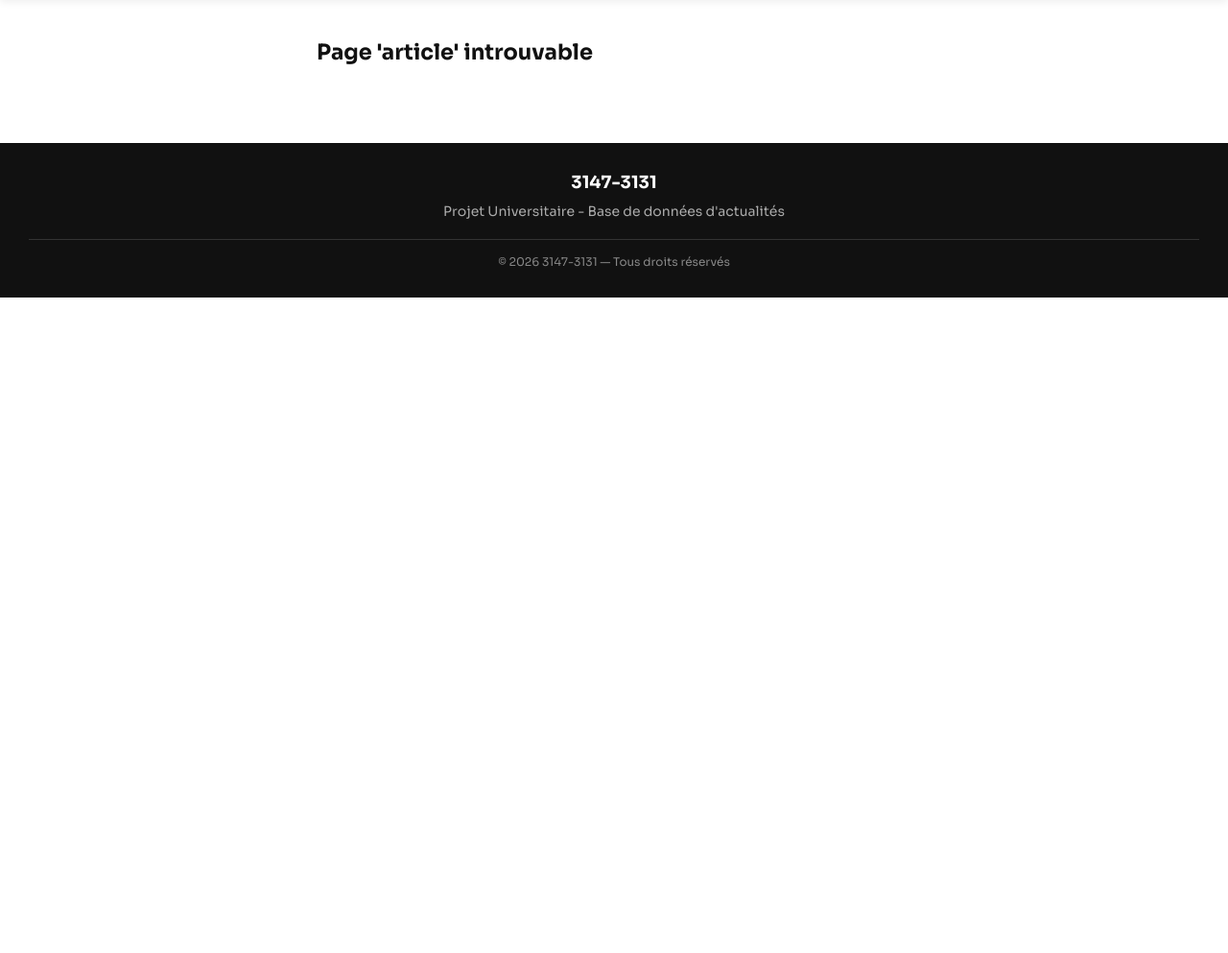
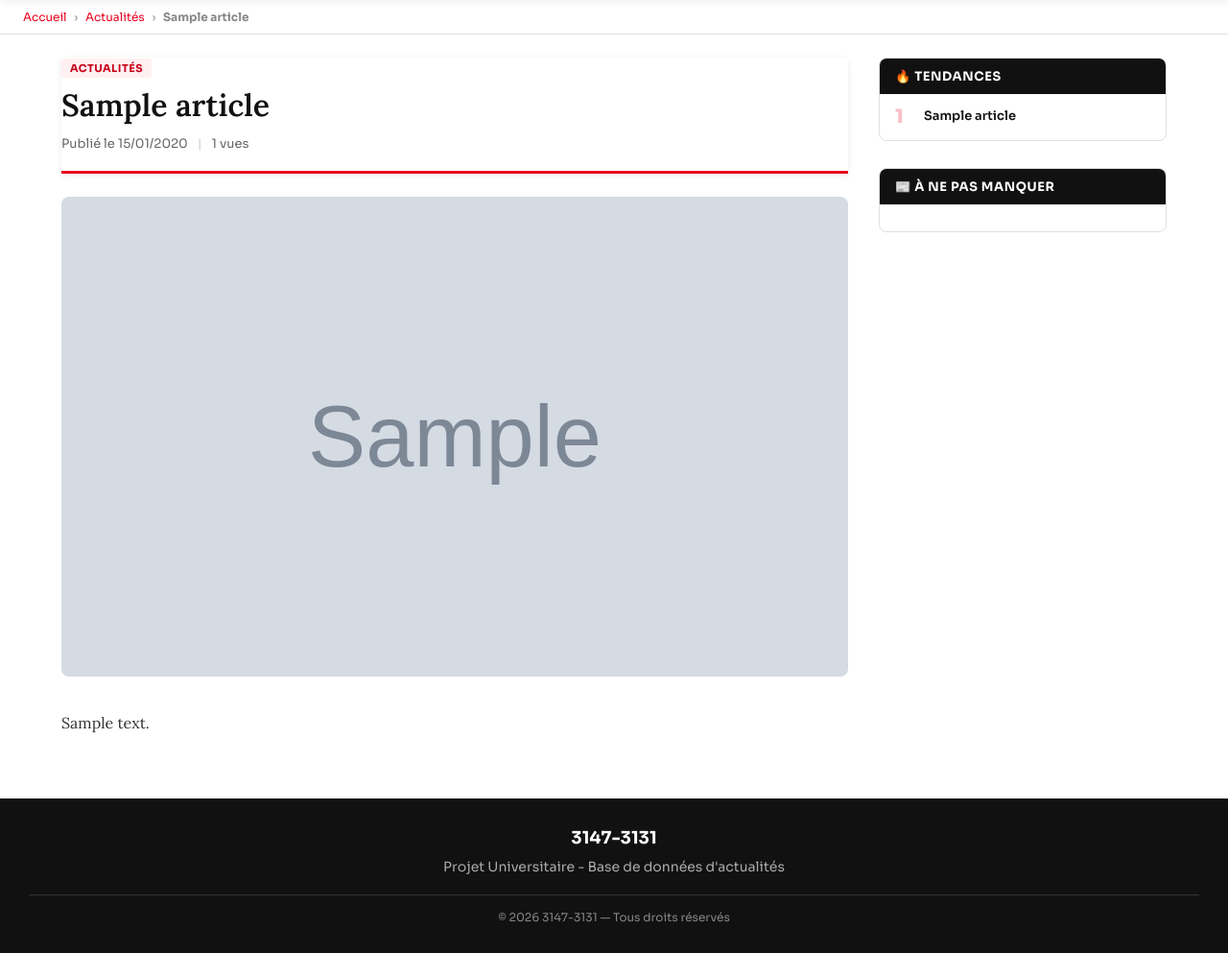
Before and after one commit to Tendriniavvo/SEO-Practise, a PHP site: the page made by www/front/index.php in a window 1280 px wide. Shown: the part 102-1095 px from the top of the page at 96% size. Before the commit the page ends 412 px from the top, so only its background shows below. Run offline with PHP 8.4, Linux system fonts and the light colour scheme; data comes from the database, SQL or seed files in the repository; tables that the repository leaves empty hold one stand-in row (values such as "Sample post"); grey boxes marked "Sample" are stand-in pictures.

Commit message:
on applique le contenu , create details

```diff
--- a/www/front/inc/fonction.php
+++ b/www/front/inc/fonction.php
@@ -280,3 +280,46 @@ function frontImageUrl($imageUrl) {
 
     return '/front/assets/' . ltrim($url, '/');
 }
+
+// ─────────────────────────────────────────────
+// Récupère un article complet par son slug
+// ─────────────────────────────────────────────
+function getArticleBySlug($pdo, $slug) {
+    try {
+        $sql = "
+            SELECT
+                a.id_article,
+                a.titre,
+                a.contenu,
+                a.slug         AS article_slug,
+                a.date_publication,
+                a.nb_vues,
+                c.nom          AS categorie_nom,
+                c.slug         AS categorie_slug,
+                i.image_url,
+                i.alt_text
+            FROM fait_article a
+            JOIN dim_categorie c ON a.id_categorie = c.id_categorie
+            LEFT JOIN fait_article_image i ON i.id_article = a.id_article AND i.is_main = 1
+            WHERE a.slug = :slug AND a.is_active = 1
+            LIMIT 1
+        ";
+        $stmt = $pdo->prepare($sql);
+        $stmt->execute([':slug' => $slug]);
+        return $stmt->fetch();
+    } catch (\PDOException $e) {
+        return null;
+    }
+}
+
+// ─────────────────────────────────────────────
+// Incrémenter les vues d'un article
+// ─────────────────────────────────────────────
+function incrementArticleViews($pdo, $id) {
+    try {
+        $stmt = $pdo->prepare("UPDATE fait_article SET nb_vues = nb_vues + 1 WHERE id_article = :id");
+        $stmt->execute([':id' => $id]);
+    } catch (\PDOException $e) {
+        // Ignorer l'erreur silencieusement
+    }
+}
--- /dev/null
+++ b/www/front/pages/pages/article.php
@@ -0,0 +1,157 @@
+<?php
+// Chemin : www/front/pages/pages/article.php
+
+$slug = isset($_GET['slug']) ? $_GET['slug'] : null;
+
+$article = null;
+if ($slug) {
+    $article = getArticleBySlug($pdo, $slug);
+    if ($article) {
+        incrementArticleViews($pdo, $article['id_article']);
+    }
+}
+
+if (!$article) {
+    echo "<div class='container'><main><h1>Article introuvable</h1><p>Cet article n'existe pas ou n'est plus disponible.</p></main></div>";
+    return;
+}
+
+// Sidebar
+$tendances = getTendances($pdo, 6);
+$aNePasManquer = getANePasManquer($pdo, $article['id_article'], 3);
+?>
+
+<div class="breadcrumb">
+    <a href="/front/">Accueil</a>
+    <span>›</span>
+    <a href="?page=actu_generale&categorie=<?= urlencode($article['categorie_slug']) ?>"><?= htmlspecialchars($article['categorie_nom']) ?></a>
+    <span>›</span>
+    <strong><?= htmlspecialchars($article['titre']) ?></strong>
+</div>
+
+<div class="container">
+    <main>
+        <article class="full-article">
+            <header class="article-header" style="margin-bottom: 24px;">
+                <span class="tag" style="margin-bottom: 10px; display: inline-block;"><?= htmlspecialchars($article['categorie_nom']) ?></span>
+                <h1 style="font-size: 32px; font-weight: 800; line-height: 1.2; margin-bottom: 12px; font-family: 'Lora', serif;">
+                    <?= htmlspecialchars($article['titre']) ?>
+                </h1>
+                <div class="meta" style="font-size: 13px; color: #666; margin-bottom: 20px;">
+                    Publié le <?= formatDateRelative($article['date_publication']) ?>
+                    <span class="sep">|</span>
+                    <?= (int)$article['nb_vues'] ?> vues
+                </div>
+            </header>
+
+            <?php if (!empty($article['image_url'])): ?>
+                <figure style="margin-bottom: 30px;">
+                    <img
+                        src="<?= htmlspecialchars(frontImageUrl($article['image_url'])) ?>"
+                        alt="<?= htmlspecialchars($article['alt_text'] ?? $article['titre']) ?>"
+                        style="width: 100%; max-height: 500px; object-fit: cover; border-radius: 8px;"
+                    />
+                </figure>
+            <?php endif; ?>
+
+            <!-- Style spécial pour encadrer le contenu riche issu de TinyMCE -->
+            <style>
+                .tinymce-content {
+                    font-size: 16px;
+                    line-height: 1.8;
+                    color: #333;
+                    font-family: 'Lora', serif;
+                }
+                .tinymce-content p {
+                    margin-bottom: 20px;
+                }
+                .tinymce-content h1, .tinymce-content h2, .tinymce-content h3, .tinymce-content h4 {
+                    margin-top: 30px;
+                    margin-bottom: 15px;
+                    color: var(--dark);
+                    font-family: 'Sora', sans-serif;
+                    font-weight: 700;
+                    line-height: 1.3;
+                }
+                .tinymce-content img {
+                    max-width: 100%; /* Empêche l'image de déborder */
+                    height: auto;    /* Garde les proportions */
+                    border-radius: 6px;
+                    margin: 20px 0;
+                    display: block;  /* Au cas où l'image serait inline */
+                    box-shadow: 0 4px 12px rgba(0,0,0,0.1);
+                }
+                .tinymce-content a {
+                    color: var(--red);
+                    text-decoration: underline;
+                }
+                .tinymce-content ul, .tinymce-content ol {
+                    margin-left: 40px;
+                    margin-bottom: 20px;
+                }
+                .tinymce-content blockquote {
+                    border-left: 4px solid var(--red);
+                    padding-left: 15px;
+                    margin-left: 0;
+                    font-style: italic;
+                    color: #555;
+                    background: var(--light);
+                    padding: 10px 15px;
+                    border-radius: 0 6px 6px 0;
+                }
+            </style>
+
+            <!-- Affichage du contenu de l'article sans altération pour respecter les balises HTML -->
+            <div class="tinymce-content">
+                <?= $article['contenu'] ?>
+            </div>
+        </article>
+    </main>
+
+    <!-- SIDEBAR -->
+    <aside class="sidebar">
+        <!-- Tendances -->
+        <div class="widget">
+            <div class="widget-header">🔥 Tendances</div>
+            <div class="widget-body">
+                <ul class="trending-list">
+                    <?php if (!empty($tendances)): ?>
+                        <?php foreach ($tendances as $i => $t): ?>
+                        <li>
+                            <span class="trend-num"><?= $i + 1 ?></span>
+                            <a href="?page=article&slug=<?= urlencode($t['article_slug']) ?>">
+                                <?= htmlspecialchars($t['titre']) ?>
+                            </a>
+                        </li>
+                        <?php endforeach; ?>
+                    <?php else: ?>
+                        <li><span>Aucune tendance disponible.</span></li>
+                    <?php endif; ?>
+                </ul>
+            </div>
+        </div>
+
+        <!-- À ne pas manquer -->
+        <div class="widget">
+            <div class="widget-header">📰 À ne pas manquer</div>
+            <div class="widget-body">
+                <div style="display:flex;flex-direction:column;gap:12px">
+                    <?php if (!empty($aNePasManquer)): ?>
+                        <?php foreach ($aNePasManquer as $idx => $item): ?>
+                        <a href="?page=article&slug=<?= urlencode($item['article_slug']) ?>" style="display:flex;gap:10px;align-items:center">
+                            <?php if (!empty($item['image_url'])): ?>
+                                <img src="<?= htmlspecialchars(frontImageUrl($item['image_url'])) ?>" alt="<?= htmlspecialchars($item['alt_text'] ?? '') ?>" style="width:60px;height:45px;border-radius:4px;flex-shrink:0;object-fit:cover" loading="lazy"/>
+                            <?php else: ?>
+                                <div style="width:60px;height:45px;border-radius:4px;flex-shrink:0" class="img-ph img-ph-<?= ($idx % 8) + 1 ?>"></div>
+                            <?php endif; ?>
+                            <span style="font-size:13px;font-weight:600;line-height:1.35">
+                                <?= htmlspecialchars(truncate($item['titre'], 60)) ?>
+                            </span>
+                        </a>
+                        <?php endforeach; ?>
+                    <?php endif; ?>
+                </div>
+            </div>
+        </div>
+    </aside>
+</div>
```
Also changed, not shown: www/front/assets/img/mce_69ca778b4c313.jpg (added), www/front/assets/img/mce_69ca77bb0c8ff.jpg (added), www/front/assets/img/mce_69ca787cf0604.jpg (added), www/front/assets/img/mce_69ca78a71cf23.jpg (added).
